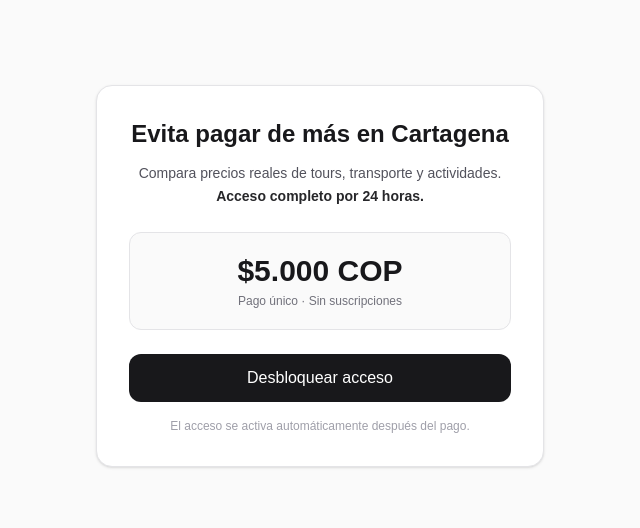
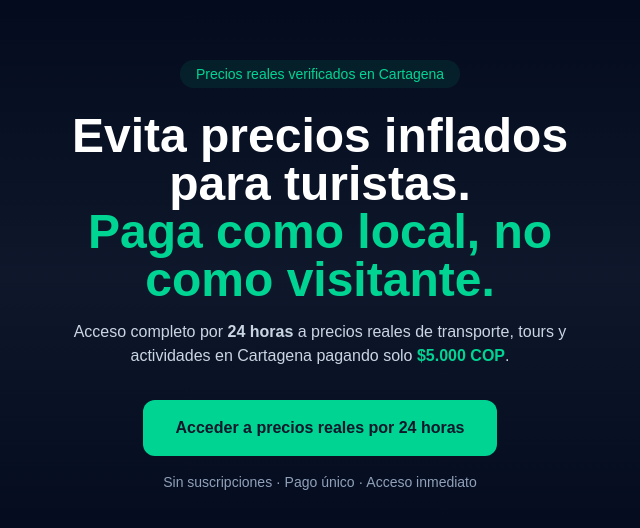
Before and after one commit to Tavodev93/viaja-justo, a Next.js app: page /paywall in a window 1280 px wide. Shown: the part 124-652 px from the top of the page, without its empty margins (320-960 px from the left). Built offline with nearby package versions, Linux system fonts and the light colour scheme.

Commit message:
detalles

```diff
--- a/app/paywall/page.tsx
+++ b/app/paywall/page.tsx
@@ -8,7 +8,6 @@ export default function PaywallPage() {
   const [loading, setLoading] = useState(false)
 
   useEffect(() => {
-    if (typeof window === "undefined") return
     const params = new URLSearchParams(window.location.search)
     if (params.get("expired")) setExpired(true)
     if (params.get("error")) setError(true)
@@ -22,65 +21,62 @@ export default function PaywallPage() {
       window.location.href = data.init_point
     } catch {
       setLoading(false)
-      alert("Ocurrió un error iniciando el pago. Intenta de nuevo.")
+      alert("Error iniciando el pago")
     }
   }
 
   return (
-    <main className="min-h-screen bg-zinc-50 flex items-center justify-center px-4">
-      <div className="w-full max-w-md">
-        <div className="bg-white border border-zinc-200 rounded-2xl p-8 text-center shadow-sm">
+    <main className="min-h-screen bg-gradient-to-b from-slate-950 via-slate-900 to-slate-950 flex items-center justify-center px-6">
+      <div className="max-w-xl w-full text-center">
         {/* ALERTAS */}
         {expired && (
-            <div className="mb-4 rounded-lg bg-red-50 text-red-700 px-4 py-2 text-sm">
-              ⏳ Tu acceso de 24 horas terminó. Puedes renovarlo cuando quieras.
+          <div className="mb-4 text-sm text-red-400">
+            ⏳ Tu acceso de 24 horas terminó. Puedes renovarlo.
           </div>
         )}
-
         {error && (
-            <div className="mb-4 rounded-lg bg-yellow-50 text-yellow-700 px-4 py-2 text-sm">
+          <div className="mb-4 text-sm text-yellow-400">
             No se pudo completar el pago. Intenta nuevamente.
           </div>
         )}
 
-          {/* TEXTO */}
-          <h1 className="text-2xl font-semibold text-zinc-900 mb-3">
-            Evita pagar de más en Cartagena
+        {/* BADGE */}
+        <div className="inline-block mb-6 rounded-full bg-emerald-500/10 text-emerald-400 px-4 py-1 text-sm">
+          Precios reales verificados en Cartagena
+        </div>
+
+        {/* TITULO */}
+        <h1 className="text-4xl md:text-5xl font-extrabold text-white mb-4">
+          Evita precios inflados para turistas.
+          <br />
+          <span className="text-emerald-400">
+            Paga como local, no como visitante.
+          </span>
         </h1>
 
-          <p className="text-zinc-600 text-sm leading-relaxed mb-6">
-            Compara precios reales de tours, transporte y actividades.
-            <br />
-            <strong className="text-zinc-800">
-              Acceso completo por 24 horas.
-            </strong>
+        {/* SUB */}
+        <p className="text-slate-300 max-w-xl mx-auto mb-8">
+          Acceso completo por <strong>24 horas</strong> a precios reales de
+          transporte, tours y actividades en Cartagena pagando solo{" "}
+          <span className="text-emerald-400 font-semibold">$5.000 COP</span>.
         </p>
-
-          {/* PRECIO */}
-          <div className="rounded-xl bg-zinc-50 border border-zinc-200 py-5 mb-6">
-            <p className="text-3xl font-bold text-zinc-900">$5.000 COP</p>
-            <p className="text-xs text-zinc-500 mt-1">
-              Pago único · Sin suscripciones
-            </p>
-          </div>
 
         {/* CTA */}
         <button
           onClick={pagar}
           disabled={loading}
-            className={`w-full rounded-xl py-3 text-base font-medium text-white transition ${
+          className={`w-full md:w-auto px-8 py-4 rounded-xl font-semibold text-slate-900 transition ${
             loading
-                ? "bg-zinc-400 cursor-not-allowed"
-                : "bg-zinc-900 hover:bg-zinc-800"
+              ? "bg-emerald-300 cursor-not-allowed"
+              : "bg-emerald-400 hover:bg-emerald-300"
           }`}
         >
-            {loading ? "Redirigiendo…" : "Desbloquear acceso"}
+          {loading ? "Redirigiendo…" : "Acceder a precios reales por 24 horas"}
         </button>
 
-          <p className="text-xs text-zinc-400 mt-4">
-            El acceso se activa automáticamente después del pago.
+        <p className="mt-4 text-sm text-slate-400">
+          Sin suscripciones · Pago único · Acceso inmediato
         </p>
-        </div>
       </div>
     </main>
   )
--- a/app/return/page.tsx
+++ b/app/return/page.tsx
@@ -16,19 +16,25 @@ export default function ReturnPage() {
   }, [])
 
   return (
-    <main className="min-h-screen bg-zinc-50 flex items-center justify-center px-4">
-      <div className="bg-white border border-zinc-200 rounded-2xl p-8 text-center shadow-sm max-w-md w-full">
-        <div className="mb-4 text-3xl">🔒</div>
+    <main className="min-h-screen bg-gradient-to-b from-slate-950 via-slate-900 to-slate-950 flex items-center justify-center px-6">
+      <div className="text-center max-w-md">
+        <div className="inline-block mb-6 rounded-full bg-emerald-500/10 text-emerald-400 px-4 py-1 text-sm">
+          Viaja Justo
+        </div>
 
-        <h1 className="text-xl font-semibold text-zinc-900 mb-2">
+        <h1 className="text-3xl font-bold text-white mb-3">
           Confirmando tu pago
         </h1>
 
-        <p className="text-zinc-600 text-sm">
-          Estamos validando la operación con nuestro sistema.
+        <p className="text-slate-300">
+          Estamos validando la transacción y activando tu acceso.
           <br />
           Esto puede tardar unos segundos…
         </p>
+
+        <div className="mt-6 text-emerald-400 animate-pulse text-sm">
+          Procesando de forma segura 🔒
+        </div>
       </div>
     </main>
   )
```
Lines whose indentation alone changed are shown as unchanged.
